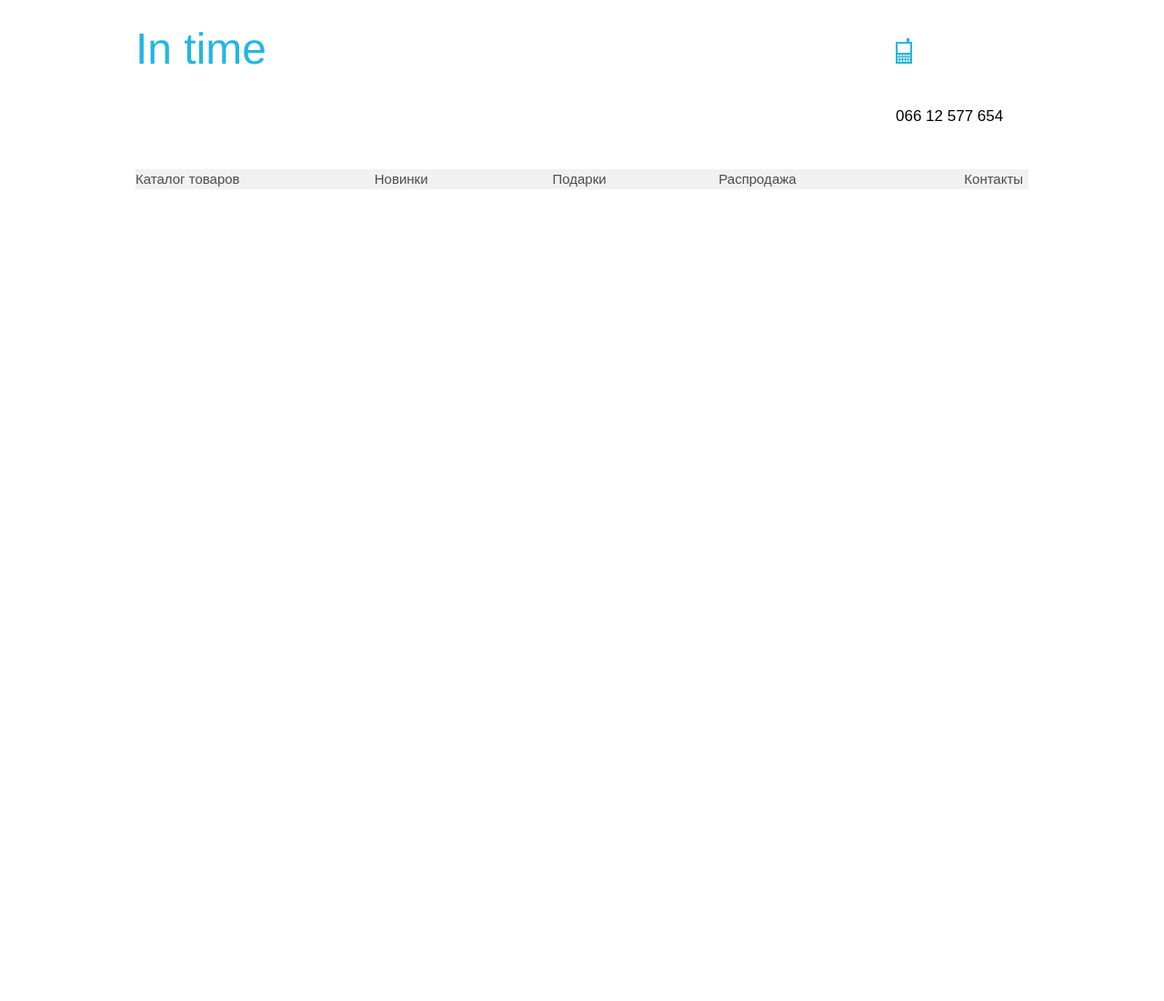
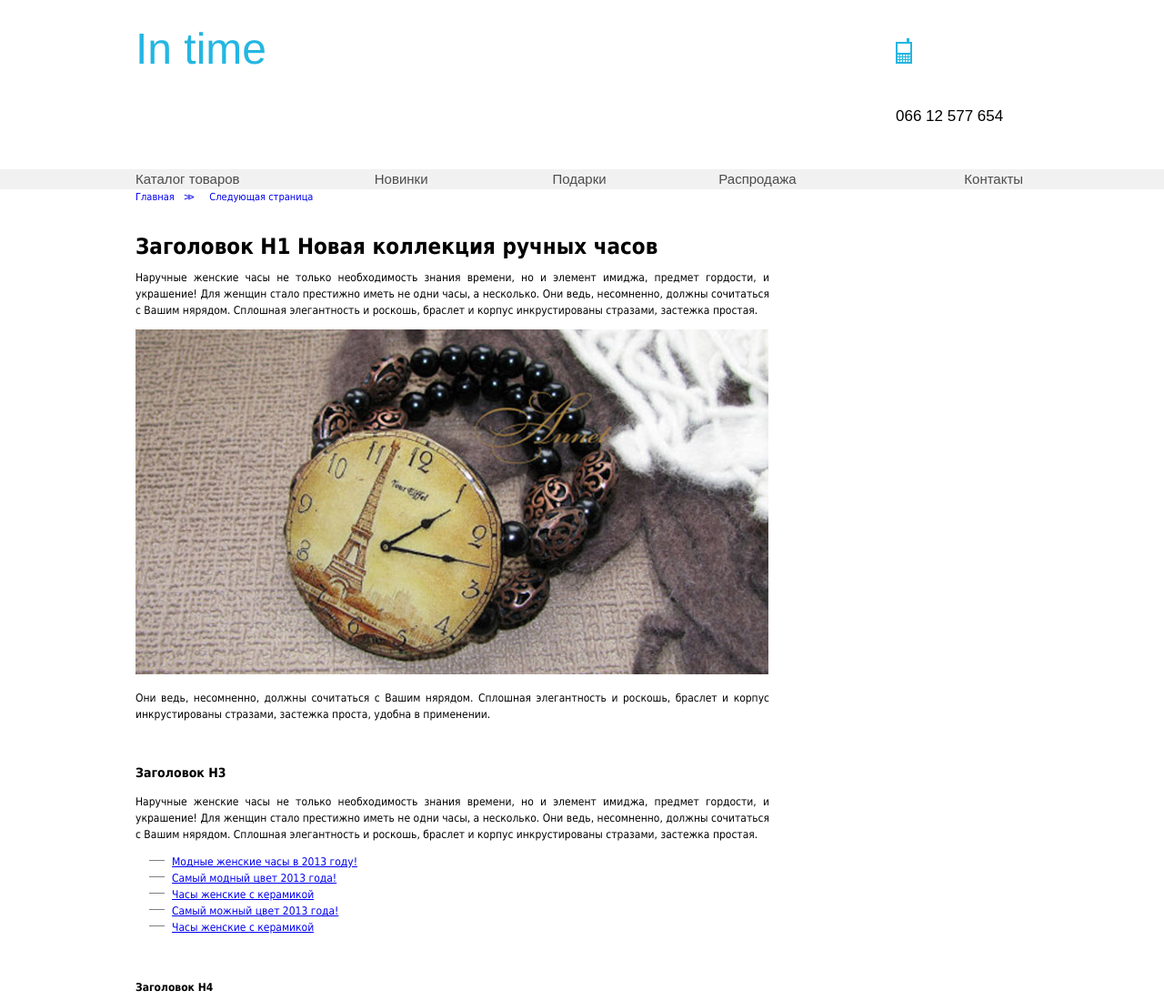
Before and after one commit to VeschevEvgen/in-time.github.io, a plain HTML site: page index.html in a window 1280 px wide. Shown: the top 1100 px of the page at 91% size. Before the commit the page ends 800 px from the top, so only its background shows below. Drawn offline with Linux system fonts and the light colour scheme.

Commit message:
contentV1

```diff
--- a/css/all.css
+++ b/css/all.css
@@ -10,6 +10,17 @@ body {
 	max-width: 982px;
 	margin: 0 auto;
 }
+
+a:hover{
+	text-decoration: underline;
+}
+h1{
+	font-size: 2.8rem/2.2rem;
+}
+h3{
+	font-size: 1.8rem/2.2rem;
+}
+/*--------------------------HEADER-----------------------*/
 .logo{
 	color: rgb(36,182,226);
 	font: 4.8rem/2.2rem BauhausLightCTT, Helvetica, sans-serif;
@@ -47,22 +58,70 @@ body {
 	float: left;
 	width: 100%;
 }
-.navbar>li{
+.navbar li{
 	display: inline-flex;
 	font: 1.5rem/2.2rem Arial, sans-serif;
 	width: 19.6%;
 	text-align: center;
 }
-.navbar>li:first-child>a{
-	margin-left: 0;
-}
-
-.navbar>li:last-child>a{
-	margin-right: 0;
-}
-
-.navbar>li>a{
+.navbar li>a{
 	text-decoration: none;
 	color: rgb(76,76,76);
 	margin: 0 auto;
 }
+.navbar li:first-child>a{
+	margin-left: 0;
+}
+
+.navbar li:last-child>a{
+	margin-right: 0;
+}
+
+/*--------------------------CONTENT-----------------------*/
+
+#content{
+	display: block;
+	width: 100%;
+}
+.nav{
+	display: block;
+	float: left;
+	width: 100%;
+}
+.nav a{
+	display: block;
+	float: left;
+	margin-right: 20px;
+	font-size: 1.1rem;
+	text-decoration: none;
+}
+.nav a:after {
+	content: '>>';
+	margin-left: 10px;
+	font-size: 1.1rem;
+	letter-spacing: -4px;
+	text-decoration: none;
+}
+.nav a:last-child:after{
+	content: '';
+}
+.MainContent, .contentH3, .contentH4{
+	display: block;
+	float: left;
+	margin-top: 20px;
+	width: 697px;
+	text-align: justify;
+}
+.contentH3 ul{
+	list-style-image: url(../img/list-image.jpg);
+}
+.contentH4 img{
+	display: inline-flex;
+	margin-right: 14px;
+}
+.contentH4 img:last-child{
+	margin-left: 0;
+}
+.contentH4 ul{
+	list-style-type: decimal;
+}
--- a/index.html
+++ b/index.html
@@ -6,8 +6,9 @@
 	<link media="all" rel="stylesheet" href="css/all.css" type="text/css" />
 </head>
 <body>
-	<div class="wrapper">
-		<div id="header">
+
+	<div id="header">
+		<div class="wrapper">
 			<div class="logo">
 				<p>In time</p>
 			</div>
@@ -15,14 +16,53 @@
 				<img src="img/phone.gif" alt="">
 				<p>066 12 577 654</p>
 			</div>
-			<ul class="navbar">
+		</div>
+		<ul class="navbar">
+			<div class="wrapper">
 				<li><a href="#">Каталог товаров</a></li>
 				<li><a href="#">Новинки</a></li>
 				<li><a href="#">Подарки</a></li>
 				<li><a href="#">Распродажа</a></li>
 				<li><a href="#">Контакты</a></li>
+			</div>
+		</ul>
+
+	<div class="wrapper">
+		<div id="content"></div>
+			<div class="nav">
+				<a href="#">Главная</a>
+				<a href="#">Следующая страница</a>
+			</div>
+		<div class="MainContent">
+			<h1>Заголовок H1 Новая коллекция ручных часов</h1>
+			<p>Наручные женские часы не только необходимость знания времени, но и элемент имиджа, предмет гордости, и украшение! Для женщин стало престижно иметь не одни часы, а несколько. Они ведь, несомненно, должны сочитаться с Вашим нярядом. Сплошная элегантность и роскошь, браслет и корпус инкрустированы стразами, застежка простая.</p>
+			<img src="img/Big-clock.jpg" alt= "">
+			<p>Они ведь, несомненно, должны сочитаться с Вашим нярядом. Сплошная элегантность и роскошь, браслет и корпус инкрустированы стразами, застежка проста, удобна в применении.</p>
+		</div>
+		<div class="contentH3">
+			<h3>Заголовок H3</h3>
+			<p>Наручные женские часы не только необходимость знания времени, но и элемент имиджа, предмет гордости, и украшение! Для женщин стало престижно иметь не одни часы, а несколько. Они ведь, несомненно, должны сочитаться с Вашим нярядом. Сплошная элегантность и роскошь, браслет и корпус инкрустированы стразами, застежка простая.</p>
+			<ul>
+				<li><a href="#">Модные женские часы в 2013 году!</a></li>
+				<li><a href="#">Самый модный цвет 2013 года!</a></li>
+				<li><a href="#">Часы женские с керамикой</a></li>
+				<li><a href="#">Самый можный цвет 2013 года!</a></li>
+				<li><a href="#">Часы женские с керамикой</a></li>
 			</ul>
+		</div>
+		<div class="contentH4">
+		<h4>Заголовок H4</h4>
+		<img src="img/clock1.jpg" alt="">
+		<img src="img/clock2.jpg" alt="">
+		<img src="img/clock3.jpg" alt="">
+		<p>Часы должны сочитаться с Вашим нярядом. Сплошная элегантность и роскошь, браслет и корпус инкрустированы стразами, застежка простая:</p>
+		<ul>
+			<li>Модные женские часы в 2013 году!</li>
+			<li>Самый модный цвет 2013 года!</li>
+			<li>Часы женские с керамикой</li>
+			<p>Наручные женские часы не только необходимость знания времени, но и элемент имиджа, предмет гордости, и украшение! Для женщин стало престижно иметь не одни часы, а несколько.</p>
+		</ul>
+		</div>
 	</div>
-
 </body>
 </div>
```
Also changed, not shown: img/Big-clock.jpg (added), img/clock1.jpg (added), img/clock2.jpg (added), img/clock3.jpg (added), img/list-image.jpg (added).
